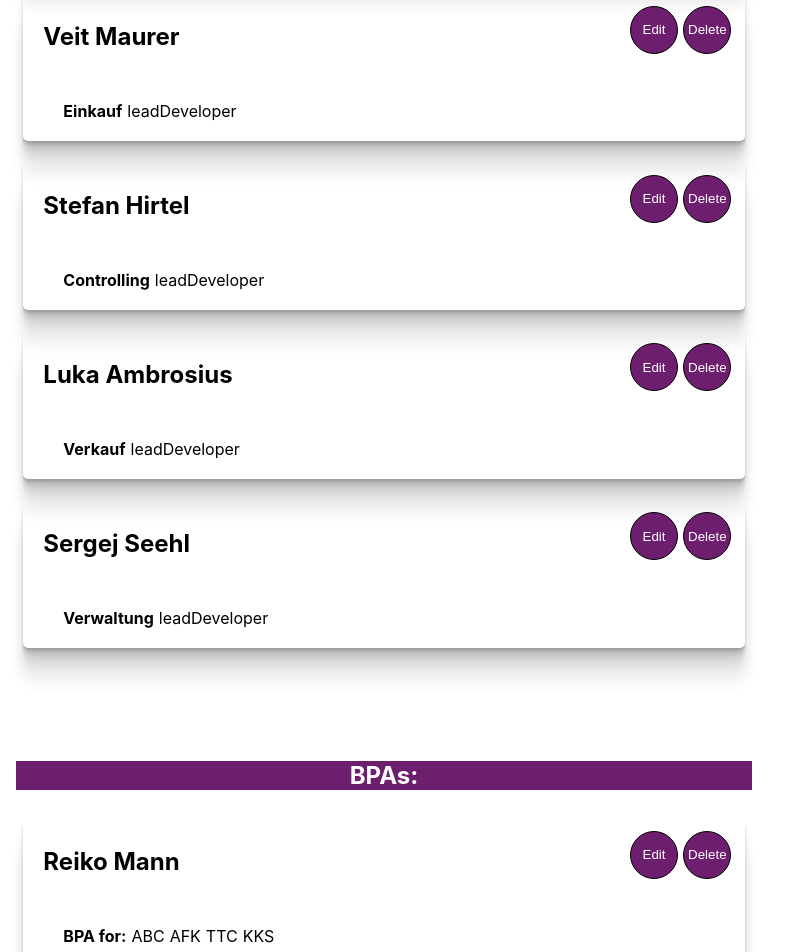
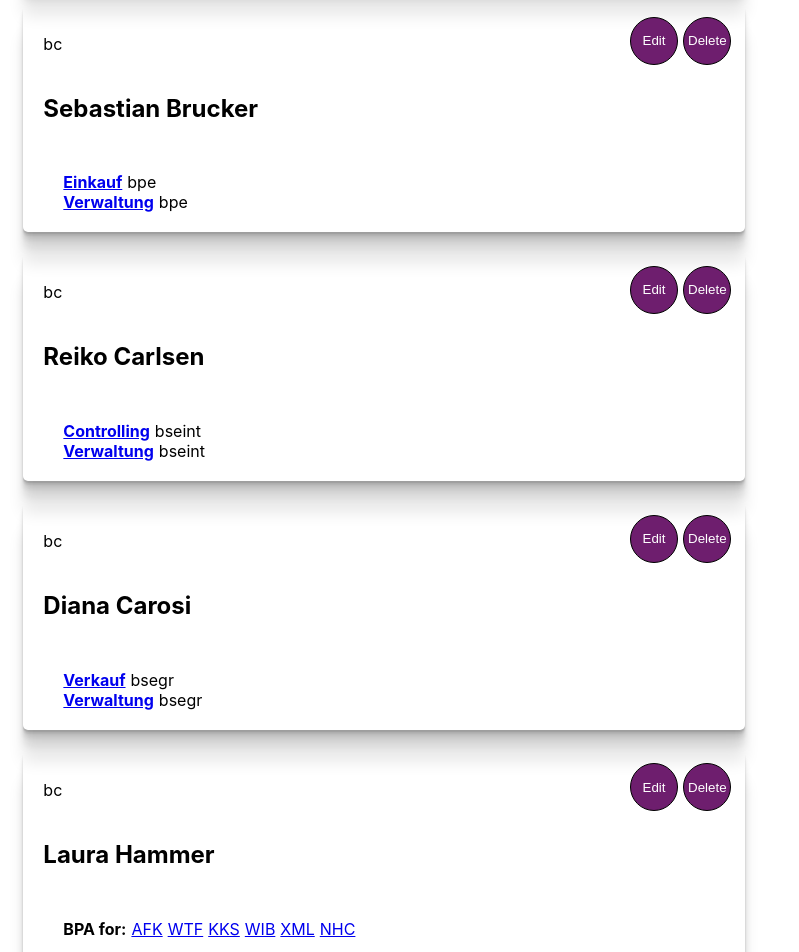
Before and after one commit to kochch1337/Capstone-Project, a Next.js app: page /persons in a window 1280 px wide. Shown: the part 839-1791 px from the top of the page, without its empty margins (0-799 px from the left). Built offline with nearby package versions, Linux system fonts and the light colour scheme.

Commit message:
update linking between pages

```diff
--- a/components/PersonInfo/index.js.js
+++ b/components/PersonInfo/index.js.js
@@ -2,10 +2,7 @@ import Link from "next/link";
 import {
   StyledCard,
   StyledCardContent,
-  StyledCardContentElement,
   StyledCardTitle,
-  StyledCardModuleList,
-  StyledCardModuleListItem,
   StyledCardPersonElement,
   StyledCardPersonList,
   StyledCardPersonListItem,
@@ -19,7 +16,6 @@ import { useState } from "react";
 export default function PersonInfo({
   solutionsData,
   modulesData,
-  personsData,
   person,
   deletePerson,
 }) {
@@ -34,11 +30,27 @@ export default function PersonInfo({
     keys: ["bpe", "bseint", "bsegr", "leadDeveloper", "cbo"],
   };
 
+  const searchOptionsSolutionsModules = {
+    includeMatches: true,
+    useExtendedSearch: true,
+    keys: ["modules"],
+  };
+
   const searchOptionsModuleDetails = {
     includeMatches: true,
     useExtendedSearch: true,
     keys: ["developer", "bpa"],
   };
+
+  const personal_id = person.personal_Id;
+  const fuse = new Fuse(modulesData, searchOptionsModuleDetails);
+  const solfuse = new Fuse(solutionsData, searchOptionsSolutions);
+  const solutionResult = solfuse.search(`=${personal_id}`);
+  const moduleResult = fuse.search(`=${personal_id}`);
+
+  let modulesAsDeveloper = [];
+  let modulesAsBpa = [];
+  let solutionsOverview = [];
 
   function editPerson(event) {
     const personal_id = event.target.parentElement.parentElement.id;
@@ -50,12 +62,6 @@ export default function PersonInfo({
   }
 
   function removePerson(event) {
-    const personal_id = event.target.parentElement.parentElement.id;
-    const fuse = new Fuse(modulesData, searchOptionsModule);
-    const solfuse = new Fuse(solutionsData, searchOptionsSolutions);
-    const solutionResult = solfuse.search(`=${personal_id}`);
-    const moduleResult = fuse.search(`=${personal_id}`);
-
     if (solutionResult.length > 0 || moduleResult.length > 0) {
       setShowPersonInUseSnack(true);
     } else {
@@ -64,19 +70,15 @@ export default function PersonInfo({
     }
   }
 
-  const personal_id = person.personal_Id;
-  const fuse = new Fuse(modulesData, searchOptionsModuleDetails);
-  const solfuse = new Fuse(solutionsData, searchOptionsSolutions);
-  const solutionResult = solfuse.search(`=${personal_id}`);
-  const moduleResult = fuse.search(`=${personal_id}`);
-
-  let modulesAsDeveloper = [];
-  let modulesAsBpa = [];
-  let solutionsOverview = [];
-
   if (moduleResult.length > 0) {
     moduleResult.forEach((result) => {
-      const module = result.item.module;
+      const module = result.item;
+      const solMod = new Fuse(solutionsData, searchOptionsSolutionsModules);
+      const solModResult = solMod.search(`=${module.module_Id}`);
+
+      solModResult.forEach((res) => {
+        module.solution_Id = res.item.solution_Id;
+      });
 
       result.matches.forEach((match) => {
         if (match.key === "developer") {
@@ -115,8 +117,19 @@ export default function PersonInfo({
             </StyledCardPersonListItem>
             {modulesAsDeveloper.map((module) => {
               return (
-                <StyledCardPersonListItem key={module}>
-                  {module}
+                <StyledCardPersonListItem key={module.module_Id}>
+                  <Link
+                    href={{
+                      pathname: "/modules",
+                      query: {
+                        SolutionId: module.solution_Id,
+                        ModuleId: module.module_Id,
+                      },
+                    }}
+                    passHref
+                  >
+                    {module.module}
+                  </Link>
                 </StyledCardPersonListItem>
               );
             })}
@@ -136,8 +149,19 @@ export default function PersonInfo({
             </StyledCardPersonListItem>
             {modulesAsBpa.map((module) => {
               return (
-                <StyledCardPersonListItem key={module}>
-                  {module}
+                <StyledCardPersonListItem key={module.module_Id}>
+                  <Link
+                    href={{
+                      pathname: "/modules",
+                      query: {
+                        SolutionId: module.solution_Id,
+                        ModuleId: module.module_Id,
+                      },
+                    }}
+                    passHref
+                  >
+                    {module.module}
+                  </Link>
                 </StyledCardPersonListItem>
               );
             })}
@@ -158,7 +182,17 @@ export default function PersonInfo({
                   key={person.personal_Id + "_" + solObj.solution.solution_Id}
                 >
                   <StyledCardPersonListItem key={solObj.solution.solution_Id}>
-                    <b>{solObj.solution.solution}</b>
+                    <Link
+                      href={{
+                        pathname: "/",
+                        query: {
+                          SolutionId: solObj.solution.solution_Id,
+                        },
+                      }}
+                      passHref
+                    >
+                      <b>{solObj.solution.solution}</b>
+                    </Link>
                   </StyledCardPersonListItem>
                   {solObj.roles.map((role) => {
                     return (
@@ -182,15 +216,18 @@ export default function PersonInfo({
     <>
       <StyledCard key={person.personal_Id} id={person.personal_Id}>
         <StyledCardContent>
-          <StyledCardTitle>
-            {person.firstname} {person.lastname}
-          </StyledCardTitle>
           <ButtonNew type="button" variant="edit" onClick={editPerson}>
             Edit
           </ButtonNew>
           <ButtonNew type="button" variant="delete" onClick={removePerson}>
             Delete
           </ButtonNew>
+        </StyledCardContent>
+        <StyledCardContent>{person.role}</StyledCardContent>
+        <StyledCardContent>
+          <StyledCardTitle>
+            {person.firstname} {person.lastname}
+          </StyledCardTitle>
         </StyledCardContent>
         <StyledCardContent>
           <DeveloperList />
--- a/helpers/solutions.js
+++ b/helpers/solutions.js
@@ -3,7 +3,7 @@ const solutions = [
     solution_Id: "1",
     solution: "Einkauf",
     team: "AA",
-    bpe: ["9", "10"],
+    bpe: ["9"],
     bseint: ["10"],
     bsegr: ["11"],
     leadDeveloper: ["12"],
--- a/pages/persons/index.js
+++ b/pages/persons/index.js
@@ -18,68 +18,27 @@ export default function Persons({
   const router = useRouter();
   const query = router.query;
   const [showSnack, setShowSnack] = useState(false);
-  const solutionid = query.SolutionId;
-  const moduleName = query.Module;
+  const personal_Id = query.personal_Id;
 
-  const searchOptionsModule = {
-    includeScore: true,
-    includeMatches: true,
-    useExtendedSearch: true,
-    keys: ["developer", "bpa"],
-  };
+  let persons = [
+    ...personsData.sort((a, b) =>
+      a.lastname > b.lastname ? 1 : b.lastname > a.lastname ? -1 : 0
+    ),
+  ];
 
-  const searchOptionsSolutions = {
-    includeScore: true,
-    includeMatches: true,
-    useExtendedSearch: true,
-    keys: ["bpe", "bseint", "bsegr", "leadDeveloper", "cbo"],
-  };
-
-  let devs = personsData.filter((dev) => dev.role === "dev");
-  let bpas = personsData.filter((dev) => dev.role === "bc");
-
-  if (solutionid !== undefined && moduleName !== undefined) {
-    const solutionData = solutionsData.find(
-      (solution) => solution.solution_Id === solutionid
+  if (personal_Id != undefined) {
+    persons = personsData.filter(
+      (person) => person.personal_Id === personal_Id
     );
-
-    const moduleData = solutionData.modules.find(
-      (module) => module.module === moduleName
-    );
-    devs = moduleData.developer;
-  }
-
-  if (solutionid !== undefined && moduleName !== undefined) {
-    const solutionData = solutionsData.find(
-      (solution) => solution.solution_Id === solutionid
-    );
-
-    const moduleData = solutionData.modules.find(
-      (module) => module.module === moduleName
-    );
-    bpas = moduleData.bpa;
   }
 
   return (
     <>
-      <StyledHeader>Developers</StyledHeader>
+      <StyledHeader>
+        <b>Persons: </b>
+      </StyledHeader>
       <StyledListContainer>
-        {devs.map((person) => {
-          return (
-            <PersonInfo
-              key={person.personal_Id}
-              solutionsData={solutionsData}
-              modulesData={modulesData}
-              personsData={personsData}
-              person={person}
-              deletePerson={deletePerson}
-            ></PersonInfo>
-          );
-        })}
-      </StyledListContainer>
-      <StyledHeader>BPAs:</StyledHeader>
-      <StyledListContainer>
-        {bpas.map((person) => {
+        {persons.map((person) => {
           return (
             <PersonInfo
               key={person.personal_Id}
```
Also changed, not shown: components/ModuleInfo/index.js (+105 -11 lines), components/SolutionInfo/index.js (+71 -6 lines), pages/index.js (+17 -1 lines).
